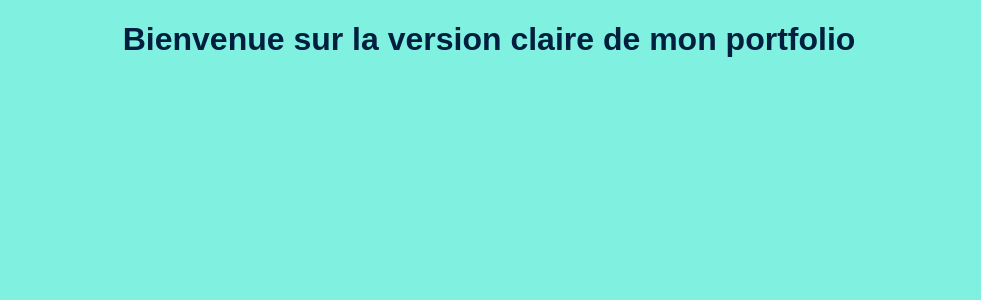
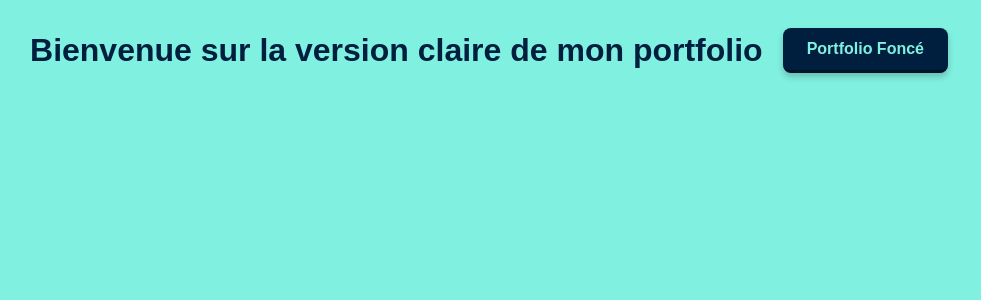
Before and after one commit to RobinBoisseau/Portfolio, a PHP site: page /Portfolio_Claire.html in a window 1280 px wide. Shown: the top 300 px of the page, without its empty margins (151-1132 px from the left). Run offline with PHP 8.4, Linux system fonts and the light colour scheme.

Commit message:
Ajout des boutons

```diff
--- a/Claire.css
+++ b/Claire.css
@@ -1,13 +1,56 @@
-header {
-    background-color: #80F0E0;
-    color: #001F3F;
-}
 body {
     background-color: #80F0E0;
     font-family: Arial, sans-serif;
     color: #001F3F;
 }
 
-h1{
-    text-align: center;
+header {
+    padding: 20px;
+
+    /* On utilise Flexbox pour aligner les éléments côte à côte */
+    display: flex;
+    justify-content: center; /* Centre horizontalement */
+    align-items: center;     /* Centre verticalement */
+    gap: 20px;               /* Espace entre le titre et le bouton */
+    flex-wrap: wrap;         /* Permet de passer à la ligne sur petit écran */
 }
+
+h1 {
+    margin: 0; /* Important pour un bon alignement avec flexbox */
+}
+
+
+.bouton {
+    display: inline-block;
+    padding: 12px 24px;
+    font-weight: bold;
+    font-size: 16px;
+    text-decoration: none;
+    cursor: pointer;
+
+    /* Couleurs */
+    background-color: #001F3F;
+    color: #80F0E0;
+
+    /* Effet 3D */
+    border: none;
+    border-radius: 8px;
+    border-bottom: 3px solid #001429;
+    box-shadow: 0 4px 6px rgba(0, 0, 0, 0.2);
+
+    /* Transition pour des animations fluides */
+    transition: all 0.15s ease-out;
+}
+
+.bouton:hover {
+    background-color: #003366;
+    color: #FFFFFF;
+    transform: translateY(-2px);
+    box-shadow: 0 6px 10px rgba(0, 0, 0, 0.3);
+}
+
+.bouton:active {
+    transform: translateY(1px);
+    box-shadow: 0 2px 4px rgba(0, 0, 0, 0.2);
+    border-bottom: 2px solid #001429;
+}
--- a/Fonce.css
+++ b/Fonce.css
@@ -11,3 +11,8 @@ body {
 h1{
     text-align: center;
 }
+
+bouton{
+    background-color: #80F0E0;
+    color: #001F3F;
+}
--- a/Portfolio_Claire.html
+++ b/Portfolio_Claire.html
@@ -7,7 +7,8 @@
   </head>
   <body>
     <header>
-      <h1> Bienvenue sur la version claire de mon portfolio<h1>
+      <h1> Bienvenue sur la version claire de mon portfolio</h1>
+      <a href="Portfolio_fonce.html" class="bouton">Portfolio Foncé</a>
     </header>
     <main></main>
     <footer></footer>
--- a/Portfolio_fonce.html
+++ b/Portfolio_fonce.html
@@ -8,6 +8,7 @@
   <body>
     <header>
       <h1> Bienvenue sur la version Foncée de mon portfolio<h1>
+      <a href="Portfolio_Claire.html" class="bouton">Portfolio Claire</a>
     </header>
     <main></main>
     <footer></footer>
```
